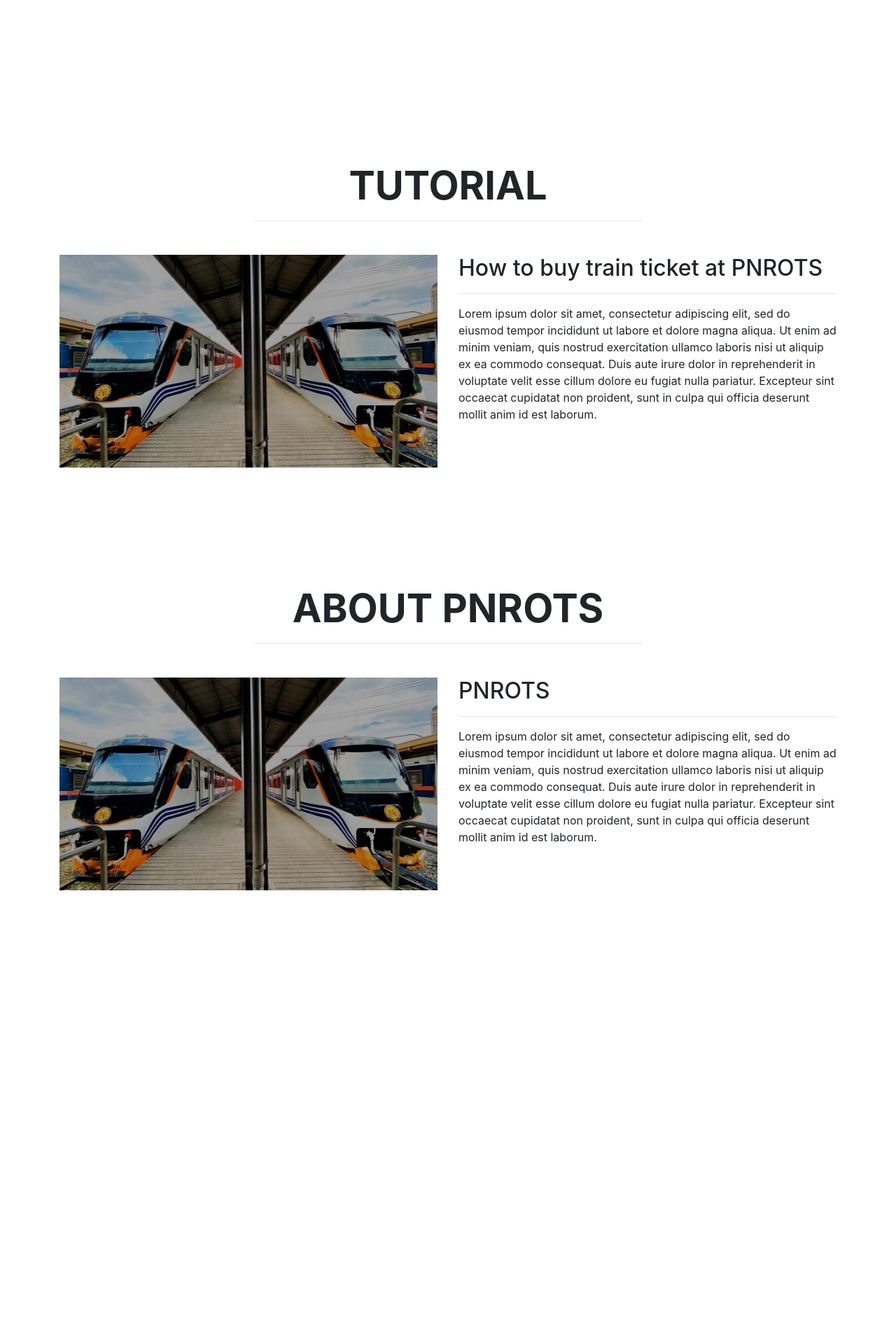
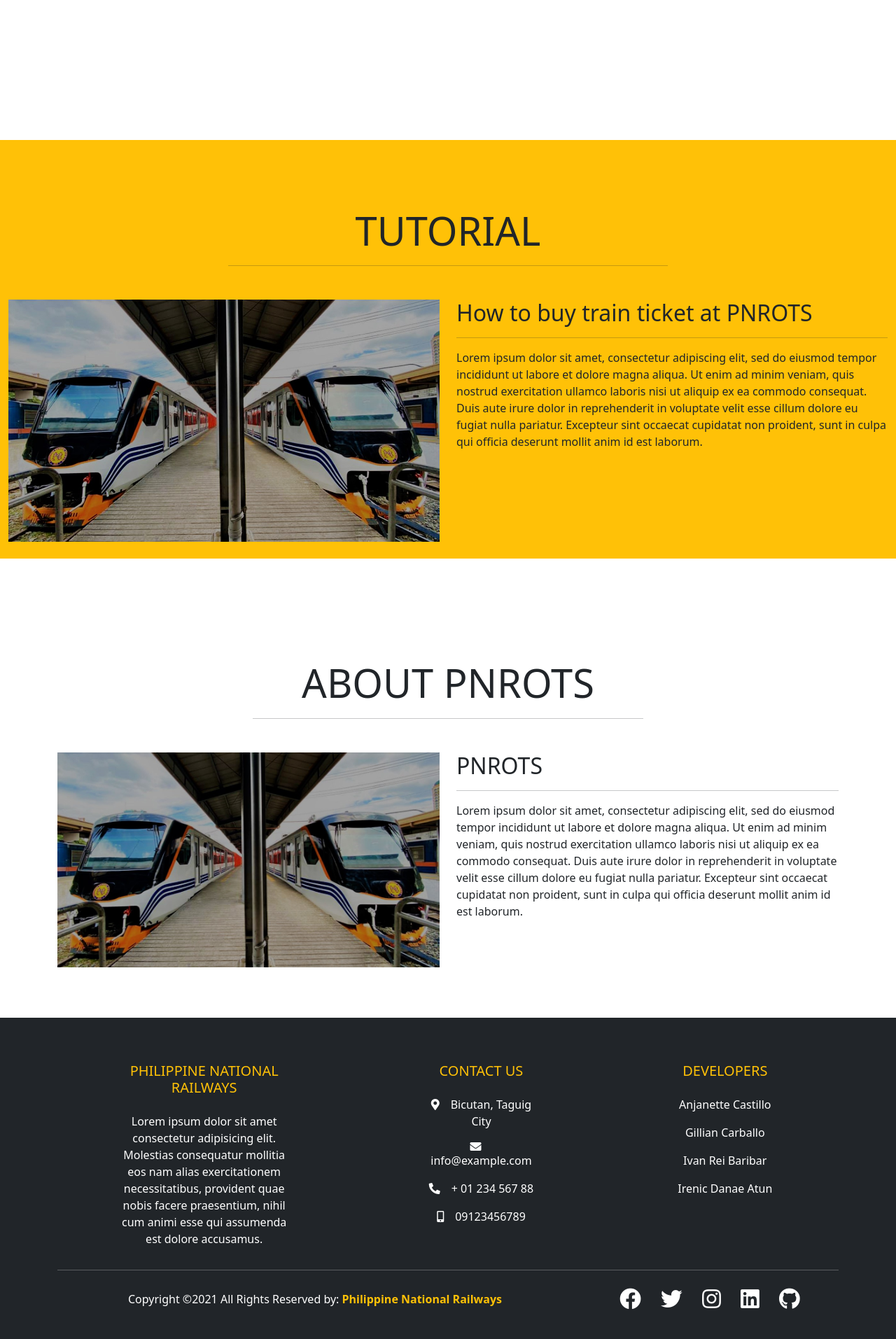
Before and after one commit to anjanettecastillo15/PNROTS, a PHP site: page /first.html in a window 1280 px wide. Shown: the part 977-2890 px from the top of the page at 70% size. Before the commit the page ends 2249 px from the top, so only its background shows below. Run offline with PHP 8.4, Linux system fonts and the light colour scheme; some libraries are stand-ins or nearby versions.

Commit message:
upgraded the front end using bootstap 5

```diff
--- a/first.html
+++ b/first.html
@@ -2,31 +2,29 @@
 
 <head>
     <title>PNROTS</title>
-    <script src="https://code.jquery.com/jquery-3.2.1.slim.min.js" integrity="sha384-KJ3o2DKtIkvYIK3UENzmM7KCkRr/rE9/Qpg6aAZGJwFDMVNA/GpGFF93hXpG5KkN" crossorigin="anonymous"></script>
-    <link rel="stylesheet" href="https://maxcdn.bootstrapcdn.com/bootstrap/4.0.0/css/bootstrap.min.css" integrity="sha384-Gn5384xqQ1aoWXA+058RXPxPg6fy4IWvTNh0E263XmFcJlSAwiGgFAW/dAiS6JXm" crossorigin="anonymous">
-    <script src="https://maxcdn.bootstrapcdn.com/bootstrap/4.0.0/js/bootstrap.min.js" integrity="sha384-JZR6Spejh4U02d8jOt6vLEHfe/JQGiRRSQQxSfFWpi1MquVdAyjUar5+76PVCmYl" crossorigin="anonymous"></script>
+
+    <link href="https://cdn.jsdelivr.net/npm/bootstrap@5.0.2/dist/css/bootstrap.min.css" rel="stylesheet" integrity="sha384-EVSTQN3/azprG1Anm3QDgpJLIm9Nao0Yz1ztcQTwFspd3yD65VohhpuuCOmLASjC" crossorigin="anonymous">
     <link rel="stylesheet" href="style.css">
+    <!--link para sa icon sa footer-->
+    <link rel="stylesheet" href="https://use.fontawesome.com/releases/v5.15.3/css/all.css">
+    <link rel="stylesheet" href="https://use.fontawesome.com/releases/v5.15.3/css/v4-shims.css">
 </head>
 
 <body>
-    <div class="jumbotron bg-warning" style="margin-bottom: 0px;">
-        <h1>Philippine National Railways</h1>
-        <h2>Online Ticketing System</h2>
-        <p>Easiest way to book train tickets</p>
-    </div>
 
     <!--NAVBAR START-->
-    <nav class="navbar navbar-expand-md navbar-dark bg-dark sticky-top">
-
-        <button class="navbar-toggler" type="button" data-toggle="collapse" data-target="#collapse_target">
+    <nav class="navbar navbar-expand-lg navbar-dark bg-dark sticky-top mb-5">
+        <div class="container-fluid">
+            <a class="navbar-brand" href="#"><img src="PNR_logo.png" alt="PNR logo"></a>
+            <span class="navbar-text">PNR Online Ticketing System</span>
+            <button class="navbar-toggler" type="button" data-bs-toggle="collapse" data-bs-target="#navbarNav" aria-controls="navbarNav" aria-expanded="false" aria-label="Toggle navigation">
             <span class="navbar-toggler-icon"></span>
             </button>
-
-        <div class="collapse navbar-collapse" id="collapse_target">
-            <a class="navbar-brand"><img src="PNR_logo.php"></a>
-            <span class="navbar-text">PNR Online Ticketing System</span>
-
-            <ul class="navbar-nav ml-lg-auto">
+            <div class="collapse navbar-collapse" id="navbarNav">
+                <ul class="navbar-nav ms-auto">
+                    <li class="nav-item">
+                        <a class="nav-link active" aria-current="page" href="#">Home</a>
+                    </li>
                     <li class="nav-item">
                         <a class="nav-link" href="#tutorial">Tutorial</a>
                     </li>
@@ -34,15 +32,35 @@
                         <a class="nav-link" href="#about">About</a>
                     </li>
                     <li class="nav-item">
+                        <a class="nav-link" href="#contact">Contact</a>
+                    </li>
+                    <li class="nav-item">
                         <a class="nav-link" href="signup.php">Sign Up</a>
                     </li>
                     <li class="nav-item">
-                    <a class="nav-link" href="login.php">Log In</a>
+                        <a class="nav-link" href="login.php">Login</a>
                     </li>
                 </ul>
             </div>
+        </div>
     </nav>
     <!--NAVBAR END-->
+
+    <!--CAROUSEL START-->
+    <div id="carouselExampleSlidesOnly" class="carousel slide" data-bs-ride="carousel">
+        <div class="carousel-inner">
+            <div class="carousel-item active">
+                <img src="pnr1.jpg" class="d-block w-100" alt="...">
+            </div>
+            <div class="carousel-item">
+                <img src="pnr2.jpg" class="d-block w-100" alt="...">
+            </div>
+            <div class="carousel-item">
+                <img src="pnr3.jpg" class="d-block w-100" alt="...">
+            </div>
+        </div>
+    </div>
+    <!--CAROUSEL END-->
 
     <!--WELCOME START-->
     <div id="welcome" class="offset container mt-5 mb-5">
@@ -57,7 +75,7 @@
     <!--WELCOME END-->
 
     <!--TUTORIAL START-->
-    <div id="tutorial" class="offset container mt-5 mb-5">
+    <div id="tutorial" class="offset container-fluid mt-5 mb-5 bg-warning">
         <div class="post-heading text-center">
             <h3 class="display-4 font-weight-bold">TUTORIAL</h3>
             <hr class="w-50 mx-auto mb-5">
@@ -104,7 +122,98 @@
 
     <!--ABOUT END-->
 
+    <!--FOOTER START-->
 
+    <footer class="bg-dark text-white pt-5 pb-4" id="contact">
+
+        <div class="container text-center text-md-left">
+            <div class="row text-center text-md-left">
+                <div class="col-md-3 col-lg-3 col-xl-3 mx-auto mt-3">
+                    <h5 class="text-uppercase mb-4 font-weight-bold text-warning">Philippine National Railways</h5>
+                    <p>Lorem ipsum dolor sit amet consectetur adipisicing elit. Molestias consequatur mollitia eos nam alias exercitationem necessitatibus, provident quae nobis facere praesentium, nihil cum animi esse qui assumenda est dolore accusamus.</p>
+                </div>
+                <div class="col-md-2 cold-lg-2 col-xl-2 mx-auto mt-3">
+                    <h5 class="text-uppercase mb-4 font-weight-bold text-warning">Contact Us</h5>
+                    <p>
+                        <i class="fas fa-map-marker-alt  me-3"></i>Bicutan, Taguig City
+                    </p>
+                    <p>
+                        <i class="fas fa-envelope  me-3"></i>info@example.com
+                    </p>
+
+                    <p>
+                        <i class="fas fa-phone-alt  me-3"></i>+ 01 234 567 88
+                    </p>
+
+                    <p>
+                        <i class="fas fa-mobile-alt  me-3"></i>09123456789
+                    </p>
+                </div>
+                <div class="col-md-3 col-lg-3 col-xl-2 mx-auto mt-3">
+                    <h5 class="text-uppercase mb-4 font-weight-bold text-warning">DEVELOPERS</h5>
+                    <p>Anjanette Castillo</p>
+                    <p>Gillian Carballo</p>
+                    <p>Ivan Rei Baribar</p>
+                    <p>Irenic Danae Atun</p>
+
+                </div>
+            </div>
+
+            <hr class="mb-4">
+            <div class="row align-items-center">
+                <div class="col-md-7 col-lg-8">
+                    <p>Copyright ©2021 All Rights Reserved by:
+                        <strong class="text-warning">Philippine National Railways</strong>
+                    </p>
+                </div>
+
+                <div class="col-md-5 col-lg-4">
+                    <div class="text-center text-md-right">
+                        <ul class="list-unstyled list-inline">
+                            <li class="list-inline-item">
+                                <a href="#" class="btn-floating btn-sm text-white" style="font-size: 23px;">
+                                    <i class="fab fa-facebook fa-lg"></i></a>
+                                </a>
+                            </li>
+                            <li class="list-inline-item">
+                                <a href="#" class="btn-floating btn-sm text-white" style="font-size: 23px;">
+                                    <i class="fab fa-twitter fa-lg"></i></a>
+                                </a>
+                            </li>
+                            <li class="list-inline-item">
+                                <a href="#" class="btn-floating btn-sm text-white" style="font-size: 23px;">
+                                    <i class="fab fa-instagram fa-lg"></i></a>
+                                </a>
+                            </li>
+
+                            <li class="list-inline-item">
+                                <a href="#" class="btn-floating btn-sm text-white" style="font-size: 23px;">
+                                    <i class="fab fa-linkedin fa-lg"></i></a>
+                                </a>
+                            </li>
+
+                            <li class="list-inline-item">
+                                <a href="#" class="btn-floating btn-sm text-white" style="font-size: 23px;">
+                                    <i class="fab fa-github fa-lg"></i></a>
+                                </a>
+                            </li>
+
+                            <li class="list-inline-item">
+                                <a href="#">
+                                    <i class="fab fa-github-f fa-lg"></i>
+                                </a>
+                            </li>
+
+                        </ul>
+                    </div>
+
+                </div>
+            </div>
+        </div>
+
+    </footer>
+    <!--FOOTER END-->
+    <script src="https://cdn.jsdelivr.net/npm/bootstrap@5.0.2/dist/js/bootstrap.bundle.min.js" integrity="sha384-MrcW6ZMFYlzcLA8Nl+NtUVF0sA7MsXsP1UyJoMp4YLEuNSfAP+JcXn/tWtIaxVXM" crossorigin="anonymous"></script>
 </body>
 
 </html>
--- a/style.css
+++ b/style.css
@@ -4,16 +4,17 @@
     height: 6rem;
 }
 
-.bg {
+
+/*.bg {
     background: url('../PNROTS/train.jpg') no-repeat;
     width: 100%;
     height: 100%;
     background-size: 100%;
-}
+}*/
 
 .form-container {
-    position: absolute;
-    top: 6vh;
+    /*position: absolute;
+    top: 6vh;*/
     background: rgb(245, 152, 12);
     padding: 30px;
     border-radius: 10px;
@@ -23,3 +24,8 @@
 .c {
     color: black;
 }
+
+.carousel-inner>.item>img {
+    width: 640px;
+    height: 360px;
+}
```
Also changed, not shown: login.php (+83 -59 lines), signup.php (+95 -63 lines), pnr1.jpg (added), pnr2.jpg (added), pnr3.jpg (added). Lines whose indentation alone changed are shown as unchanged.
